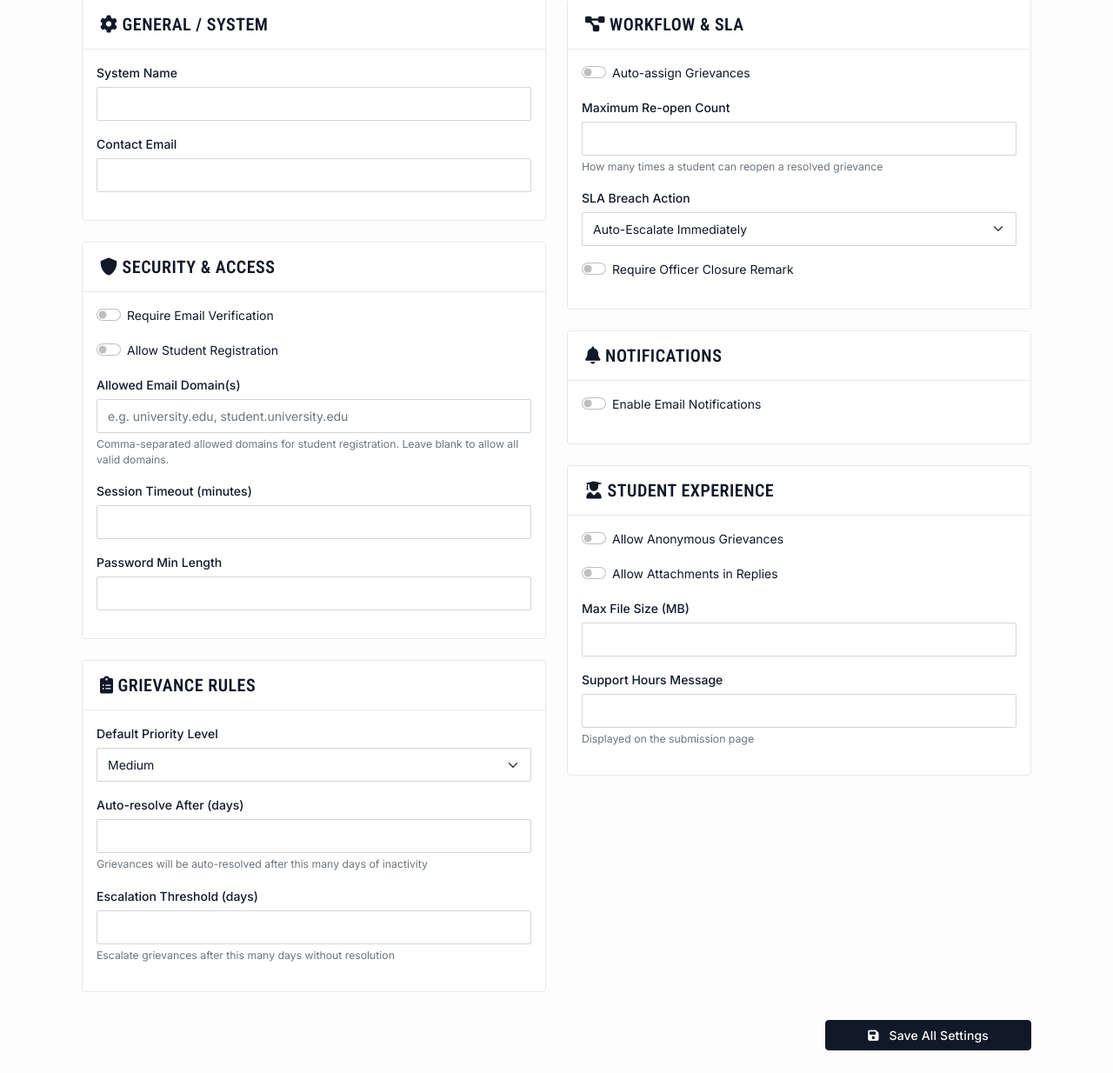
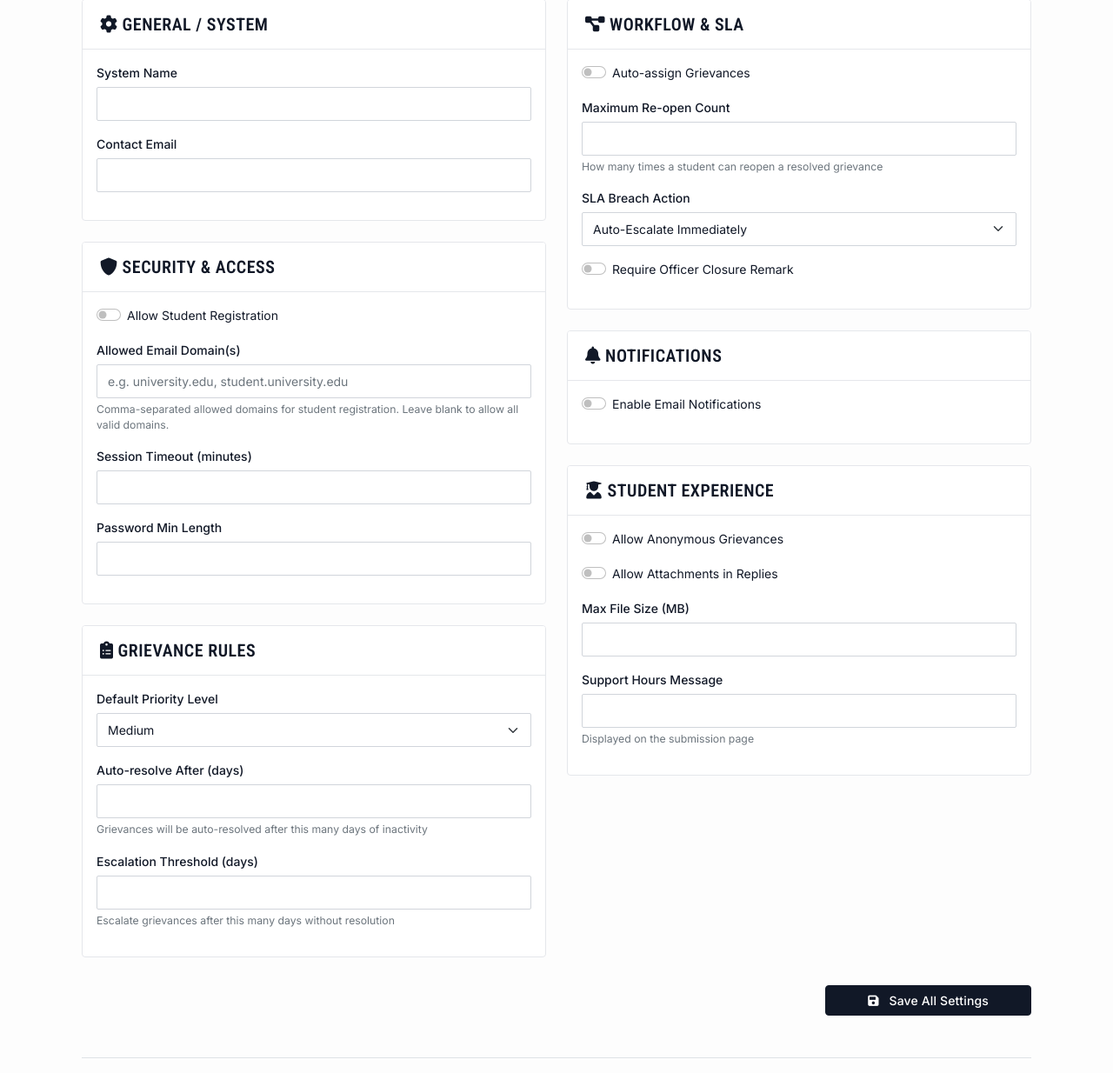
Before and after one commit to Surventurer/Student_Grievance_Management_System, a Django app: template src/templates/admin_panel/superadmin/system_settings.html in a window 1280 px wide. Shown: the part 179-1413 px from the top of the page at 87% size. Run offline with Django 4.2, Linux system fonts and the light colour scheme; the template is opened without the code that fills it, so the values that code supplies are empty; parts of the project's set-up code (start-up, migrations or seed data) failed here and were passed over; some libraries are stand-ins or nearby versions.

Commit message:
feat: Remove Require Email Verification setting and make OTP permanent

```diff
--- a/src/apps/admin_panel/models.py
+++ b/src/apps/admin_panel/models.py
@@ -12,7 +12,6 @@ class SystemSettings(models.Model):
     auto_assignment = models.BooleanField(default=True)
 
     # Security Settings
-    require_email_verification = models.BooleanField(default=True)
     allow_student_registration = models.BooleanField(default=True)
     allowed_email_domains = models.CharField(
         max_length=255,
--- a/src/apps/admin_panel/superadmin_views.py
+++ b/src/apps/admin_panel/superadmin_views.py
@@ -457,7 +457,6 @@ def system_settings(request):
             settings_obj.contact_email = request.POST.get('contact_email', settings_obj.contact_email)
 
             # Security & Access
-            settings_obj.require_email_verification = request.POST.get('require_email_verification') == 'on'
             settings_obj.allow_student_registration = request.POST.get('allow_student_registration') == 'on'
             settings_obj.allowed_email_domains = request.POST.get('allowed_email_domains', '').strip()
             settings_obj.session_timeout = int(request.POST.get('session_timeout', settings_obj.session_timeout))
--- a/src/templates/admin_panel/superadmin/system_settings.html
+++ b/src/templates/admin_panel/superadmin/system_settings.html
@@ -80,13 +80,6 @@
                             <h5 class="mb-0"><i class="fas fa-shield-alt"></i> Security & Access</h5>
                         </div>
                         <div class="card-body">
-                            <div class="mb-3">
-                                <div class="form-check form-switch">
-                                    <input class="form-check-input" type="checkbox" name="require_email_verification"
-                                           {% if settings.require_email_verification %}checked{% endif %}>
-                                    <label class="form-check-label">Require Email Verification</label>
-                                </div>
-                            </div>
                             <div class="mb-3">
                                 <div class="form-check form-switch">
                                     <input class="form-check-input" type="checkbox" name="allow_student_registration"
```
Also changed, not shown: src/apps/grievances/views.py (+28 -38 lines), src/templates/grievances/submit_grievance.html (+2 -10 lines), src/apps/admin_panel/migrations/0005_remove_systemsettings_require_email_verification.py (added).
